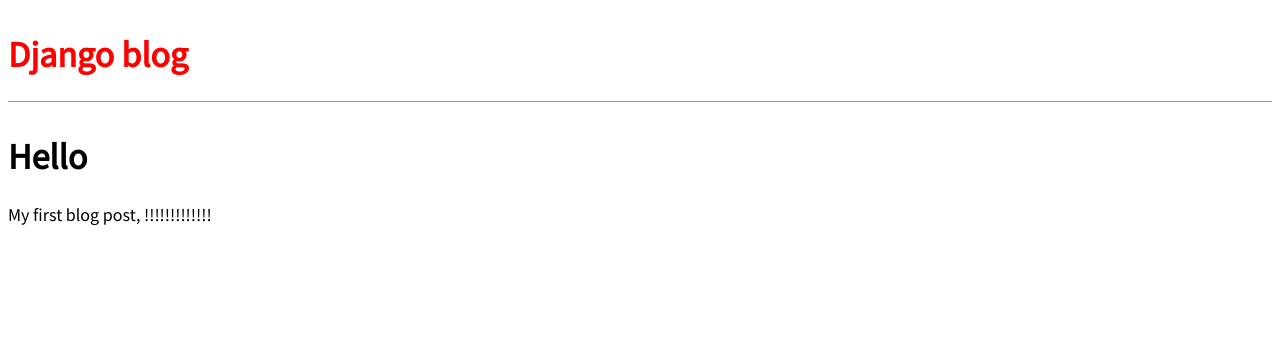
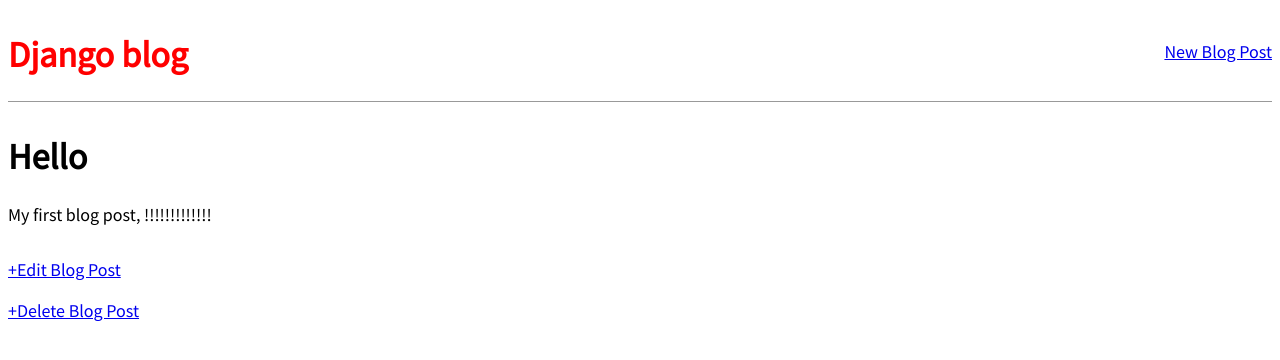
Before and after one commit to YEG4/Blog-App, a Django app: page /post/1/ in a window 1280 px wide. Shown: the top 360 px of the page. Run offline with Django 5.2, Linux system fonts and the light colour scheme; data comes from the database, SQL or seed files in the repository; both versions use the stored data as it was after the commit.

Commit message:
Added CRUD operations on Blog Posts

```diff
--- a/blog/models.py
+++ b/blog/models.py
@@ -1,4 +1,5 @@
 from django.db import models
+from django.urls import reverse
 
 # Create your models here.
 
@@ -9,3 +10,6 @@ class Post(models.Model):
 
     def __str__(self) -> str:
         return self.title
+
+    def get_absolute_url(self):
+        return reverse('post_detail', args=[str(self.id)])
--- a/blog/urls.py
+++ b/blog/urls.py
@@ -1,6 +1,9 @@
 from django.urls import path
 from .views import *
 urlpatterns = [
+    path('post/<int:pk>/delete/', BlogDeleteView.as_view(), name='post_delete'),
+    path('post/<int:pk>/edit/', BlogUpdateView.as_view(), name='post_edit'),
+    path('post/new/', BlogCreateView.as_view(), name='post_new'),
     path('post/<int:pk>/', BlogDetailView.as_view(), name='post_detail'),
     path('', BlogListView.as_view(), name='home')
 ]
--- a/blog/views.py
+++ b/blog/views.py
@@ -1,6 +1,7 @@
 from django.shortcuts import render
-from django.views.generic import ListView, DetailView
+from django.views.generic import ListView, DetailView, CreateView, UpdateView, DeleteView
 from .models import *
+from django.urls import reverse_lazy
 # Create your views here.
 
 class BlogListView(ListView):
@@ -11,3 +12,18 @@ class BlogListView(ListView):
 class BlogDetailView(DetailView):
     model = Post
     template_name = 'post_detail.html'
+
+class BlogCreateView(CreateView):
+    model = Post
+    template_name = 'post_new.html'
+    fields = ['title', 'author', 'body']
+
+class BlogUpdateView(UpdateView):
+    model = Post
+    template_name = 'post_edit.html'
+    fields = ['title', 'body']
+
+class BlogDeleteView(DeleteView):
+    model = Post
+    template_name = 'post_delete.html'
+    success_url = reverse_lazy('home')
--- a/templates/base.html
+++ b/templates/base.html
@@ -8,7 +8,8 @@
     </head>
     <body>
         <header>
-            <h1><a href="{% url 'home' %}">Django blog</a></h1>
+            <div class="nav-left"><h1><a href="{% url 'home' %}">Django blog</a></h1></div>
+            <div class="nav-right"><a href="{% url 'post_new' %}">New Blog Post</a></div>
         </header>
             <div>
                 {% block content %}
--- a/templates/post_detail.html
+++ b/templates/post_detail.html
@@ -6,4 +6,8 @@
         <h1> {{ post.title }} </h1>
         <p> {{ post.body }} </p>
     </div>
+
+    <p><a href="{% url 'post_edit' post.id%}">+Edit Blog Post</a></p>
+
+    <p><a href="{% url 'post_delete' post.id%}">+Delete Blog Post</a></p>
 {% endblock content %}
```
Also changed, not shown: blog/tests.py (+24 -0 lines), templates/post_delete.html (added, +10 -0 lines), templates/post_edit.html (added, +10 -0 lines), templates/post_new.html (added, +11 -0 lines), db.sqlite3.
